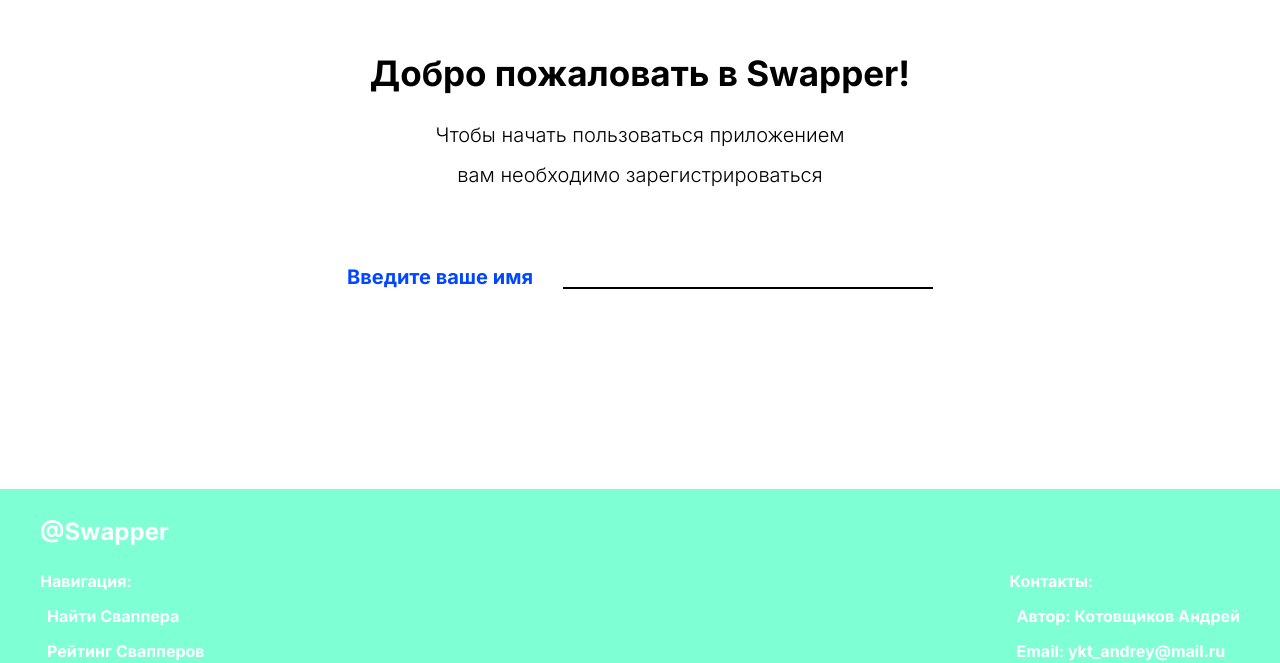
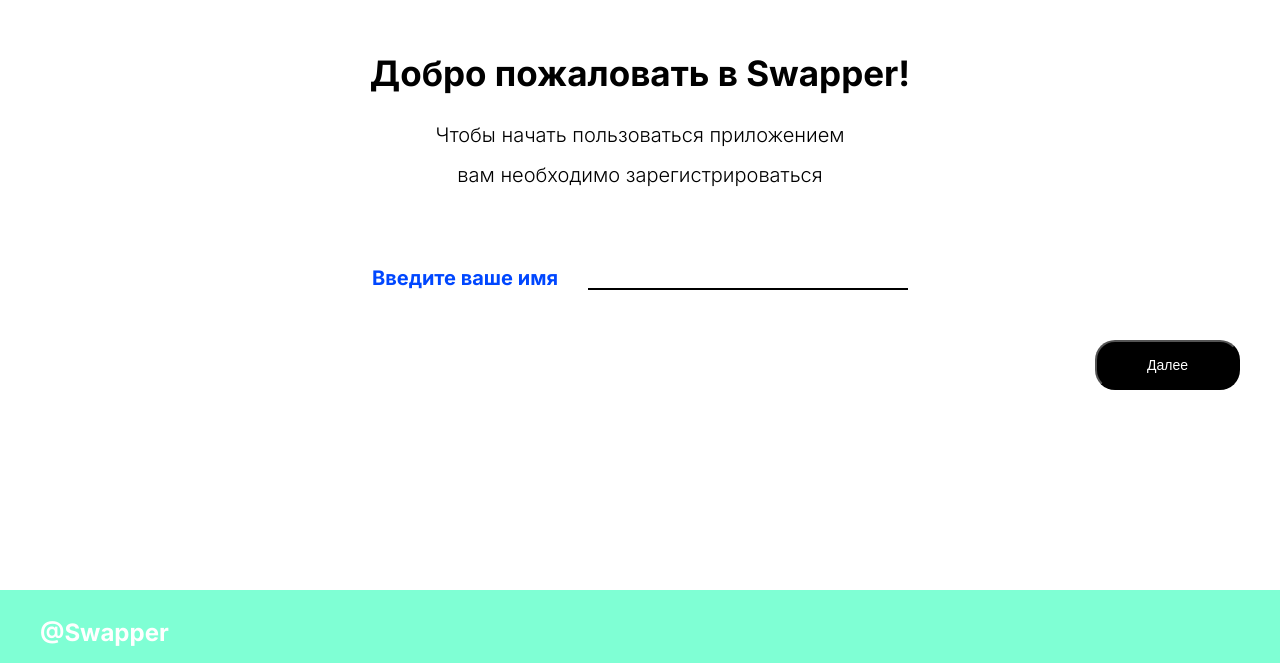
Before and after one commit to KotovshchikovAndrey/Swapper-PWA, a React (Create React App) app in the folder frontend/: page /auth in a window 1280 px wide. Shown: the part 139-802 px from the top of the page. Built offline with nearby package versions, Linux system fonts and the light colour scheme.

Commit message:
init authForm logic

```diff
--- a/frontend/src/components/Auth/Auth.module.css
+++ b/frontend/src/components/Auth/Auth.module.css
@@ -23,24 +23,3 @@
     line-height: 2;
     margin-bottom: 70px;
 }
-
-.auth_form {
-    justify-content: center;
-    align-items: center;
-}
-
-.auth_label {
-    color: #0047FF;
-    font-size: 20px;
-    margin-right: 30px;
-}
-
-.auth_input {
-    border: none;
-    border-bottom: 2px solid black;
-    width: 350px;
-    padding: 0 10px;
-    outline: none;
-    font-size: 18px;
-    text-align: center;
-}
--- a/frontend/src/components/Auth/Auth.tsx
+++ b/frontend/src/components/Auth/Auth.tsx
@@ -2,6 +2,7 @@ import React from "react"
 // @ts-ignore
 import styles from "./Auth.module.css"
 
+import AuthForm from "./AuthForm/AuthForm"
 import Footer from "../UI/Footer/Footer"
 
 
@@ -17,13 +18,7 @@ export default function Auth() {
                         Чтобы начать пользоваться приложением <br />
                         вам необходимо зарегистрироваться
                     </p>
-                    <form className={`flex ${styles.auth_form}`}>
-                        <label className={`${styles.auth_label}`}>Введите ваше имя</label>
-                        <input
-                            className={`${styles.auth_input}`}
-                            type="text"
-                        />
-                    </form>
+                    <AuthForm />
                 </div>
             </section>
             <Footer />
--- /dev/null
+++ b/frontend/src/components/Auth/AuthButton/AuthButton.module.css
@@ -0,0 +1,34 @@
+.auth_button_wrapper {
+    width: 100%;
+    justify-content: flex-end;
+}
+
+.auth_button {
+    background-color: black;
+    padding: 15px 50px;
+    border-radius: 20px;
+    color: white;
+    font-size: 14px;
+}
+
+.auth_button:hover {
+    cursor: pointer;
+}
+
+.auth_button:active {
+    animation: btn 1s ease-out;
+}
+
+@keyframes btn {
+    0% {
+        transform: scale(100%);
+    }
+
+    50% {
+        transform: scale(95%);
+    }
+
+    100% {
+        transform: scale(100%);
+    }
+}
--- /dev/null
+++ b/frontend/src/components/Auth/AuthButton/AuthButton.tsx
@@ -0,0 +1,18 @@
+import React, { ButtonHTMLAttributes } from 'react'
+// @ts-ignore
+import styles from './AuthButton.module.css'
+
+interface AuthButtonInterface extends React.PropsWithChildren {
+    clickButtonHandler: (event: React.MouseEvent<HTMLButtonElement>) => void
+}
+
+
+export default function AuthButton(props: AuthButtonInterface) {
+    return (
+        <div className={`flex ${styles.auth_button_wrapper}`}>
+            <button className={styles.auth_button} onClick={props.clickButtonHandler}>
+                {props.children}
+            </button>
+        </div>
+    )
+}
--- /dev/null
+++ b/frontend/src/components/Auth/AuthForm/AuthForm.module.css
@@ -0,0 +1,33 @@
+.auth_form {
+    flex-direction: column;
+    align-items: center;
+}
+
+.hidden {
+    display: none;
+}
+
+.auth_wrapper {
+    justify-content: center;
+    align-items: center;
+}
+
+.auth_wrapper:not(:last-child) {
+    margin-bottom: 50px;
+}
+
+.auth_label {
+    color: #0047FF;
+    font-size: 20px;
+    margin-right: 30px;
+}
+
+.auth_input {
+    border: none;
+    border-bottom: 2px solid black;
+    width: 300px;
+    padding: 0 10px;
+    outline: none;
+    font-size: 20px;
+    text-align: center;
+}
--- /dev/null
+++ b/frontend/src/components/Auth/AuthForm/AuthForm.tsx
@@ -0,0 +1,107 @@
+import React, { useRef, useState } from "react"
+// @ts-ignore
+import styles from './AuthForm.module.css'
+
+import AuthButton from "../AuthButton/AuthButton"
+
+interface AuthFormData {
+    name: string
+    surname: string
+    email: string
+    phone: string
+}
+
+
+export default function AuthForm() {
+    const nameInput = useRef<HTMLInputElement>(null)
+    const surnameInput = useRef<HTMLInputElement>(null)
+    const emailInput = useRef<HTMLInputElement>(null)
+    const phoneInput = useRef<HTMLInputElement>(null)
+
+    const [errorMessages, setErrorMessages] = useState<string[]>()
+    const [inputNamesQueue, setInputNamesQueue] = useState<Array<keyof AuthFormData>>([
+        "name",
+        "surname",
+        "email"
+    ])
+    const [authData, setAuthData] = useState<AuthFormData>({
+        name: '',
+        surname: '',
+        email: '',
+        phone: ''
+    })
+
+    const buttonClickHandler = (event: React.MouseEvent<HTMLButtonElement>) => {
+        event.preventDefault()
+
+        let currentInputRef: React.RefObject<HTMLInputElement>
+        const currentInputName = inputNamesQueue[0]
+        switch (currentInputName) {
+            case "surname":
+                currentInputRef = surnameInput
+                break
+            case "email":
+                currentInputRef = emailInput
+                break
+            default:
+                currentInputRef = nameInput
+        }
+
+        if (!currentInputRef.current || !currentInputRef.current.value) {
+            // errorMessages
+            return
+        }
+
+        const currentInputValue = currentInputRef.current.value
+        setAuthData((prevAuthData) => {
+            return {
+                ...prevAuthData,
+                [currentInputName]: currentInputValue
+            }
+        })
+
+        setInputNamesQueue((prevInputQueue) => {
+            return prevInputQueue.filter((inputName) => inputName !== currentInputName)
+        })
+    }
+
+    console.log(authData, inputNamesQueue)
+    return (
+        <form className={`flex ${styles.auth_form}`}>
+            <div className={`flex ${styles.auth_wrapper}`}>
+                <label className={`${styles.auth_label}`}>Введите ваше имя</label>
+                <input
+                    className={`${styles.auth_input}`}
+                    type="text"
+                    ref={nameInput}
+                // onChange={inputChangeHandler}
+                />
+            </div>
+            <div className={`flex ${styles.auth_wrapper} ${styles.hidden}`}>
+                <label className={`${styles.auth_label}`}>Введите вашу фамилия</label>
+                <input
+                    className={`${styles.auth_input}`}
+                    type="text"
+                    ref={surnameInput}
+                />
+            </div>
+            <div className={`flex ${styles.auth_wrapper} ${styles.hidden}`}>
+                <label className={`${styles.auth_label}`}>Введите ваше отчество</label>
+                <input
+                    className={`${styles.auth_input}`}
+                    type="email"
+                    ref={emailInput}
+                />
+            </div>
+            <div className={`flex ${styles.auth_wrapper} ${styles.hidden}`}>
+                <label className={`${styles.auth_label}`}>Введите ваше отчество</label>
+                <input
+                    className={`${styles.auth_input}`}
+                    type="tel"
+                    ref={phoneInput}
+                />
+            </div>
+            <AuthButton clickButtonHandler={buttonClickHandler}>Далее</AuthButton>
+        </form>
+    )
+}
```
